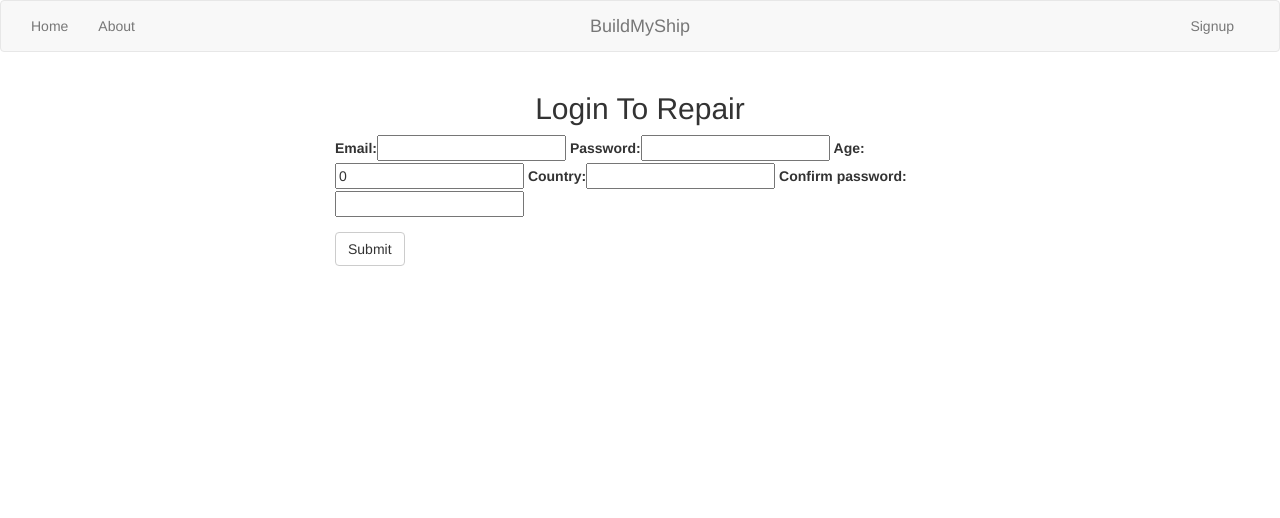
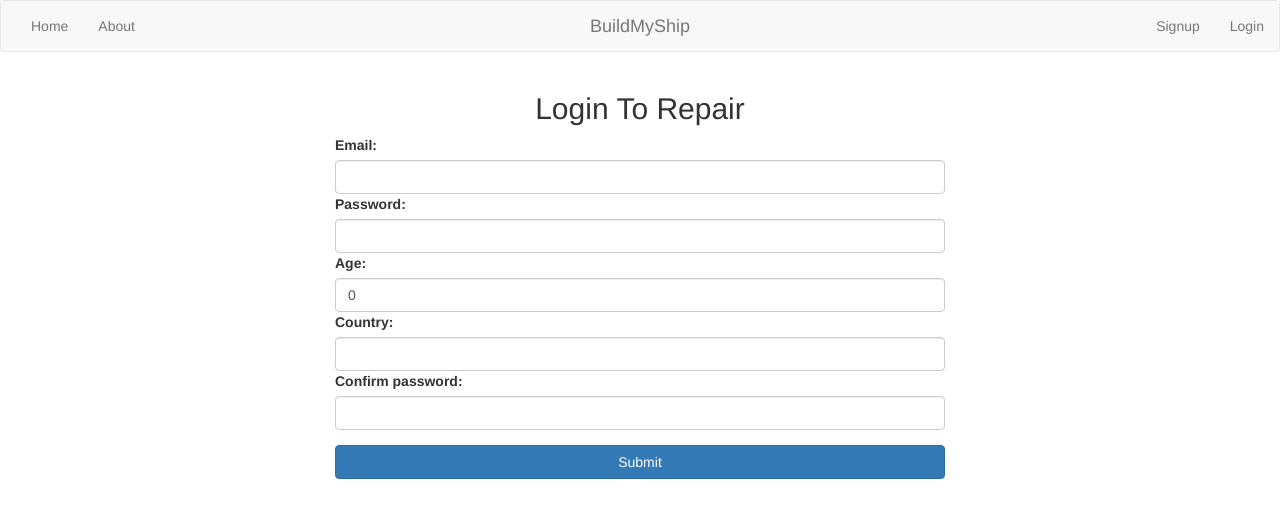
Before and after one commit to Satyamjay/repairmyship, a Django app: page /signup/ in a window 1280 px wide. Shown: the top 518 px of the page. Run offline with Django 3.2, Linux system fonts and the light colour scheme; some libraries are stand-ins or nearby versions.

Commit message:
inital commit

```diff
--- a/authentication/forms.py
+++ b/authentication/forms.py
@@ -6,13 +6,16 @@ from .models import *
 
 class RegisterForm(forms.ModelForm):
     # password1 = forms.CharField(widget=forms.PasswordInput)
-    password2 = forms.CharField(label='Confirm password', widget=forms.PasswordInput)
+    password2 = forms.CharField(label='Confirm password', widget=forms.PasswordInput(attrs={'class': 'form-control'}))
 
     class Meta:
         model = User
         fields = ('email', 'password', 'age', 'country')
         widgets = {
-            'password': forms.PasswordInput,
+            'email': forms.EmailInput(attrs={'class': 'form-control'}),
+            'password': forms.PasswordInput(attrs={'class': 'form-control'}),
+            'age': forms.NumberInput(attrs={'class': 'form-control', 'min': 20, 'max': 120}),
+            'country': forms.TextInput(attrs={'class': 'form-control'}),
         }
 
     def save(self, commit=True):
@@ -82,5 +85,5 @@ class UserAdminChangeForm(forms.ModelForm):
 
 
 class LoginForm(forms.Form):
-    email = forms.EmailField(label='Email', widget=forms.TextInput(attrs={'class': 'form-control'}))
+    email = forms.EmailField(label='Email', widget=forms.EmailInput(attrs={'class': 'form-control'}))
     password = forms.CharField(widget=forms.PasswordInput(attrs={'class': 'form-control'}))
--- a/authentication/templates/base/base.html
+++ b/authentication/templates/base/base.html
@@ -26,8 +26,8 @@
       </ul>
 
       <ul class="nav navbar-nav navbar-right">
-        <li><a href="#">Signup</a></li>
-        <li><a href="#">{{ login_or_logout }}</a></li>
+        <li><a href="/signup/">Signup</a></li>
+        <li><a href="/{% filter lower %}{{ login_or_logout }}{% endfilter %}/">{{ login_or_logout }}</a></li>
       </ul>
     </div>
 </nav>
--- a/authentication/templates/signup.html
+++ b/authentication/templates/signup.html
@@ -12,13 +12,13 @@
                 </div>
                 <div class="col-sm-1"></div>
             </div>
-                <form method="post">
+                <form method="post" id="form_id">
                    {% csrf_token %}
                    <div class="form-group">
                         {{ form }}
                    </div>
-                   <button class="btn btn-default" type="submit">Submit</button>
                  </form>
+            <button class="btn btn-primary btn-block" form="form_id" type="submit">Submit</button>
         </div>
         <div class="col-sm-3"></div>
     </div>
--- a/authentication/views.py
+++ b/authentication/views.py
@@ -14,7 +14,7 @@ def signup(request):
     if form.is_valid():
         User.objects.create_user(email=request.POST['email'], password=request.POST['password'], age=request.POST['age'], country=request.POST['country'])
         login(request)
-    return render(request, 'signup.html', context={'form': form})
+    return render(request, 'signup.html', context={'form': form, 'login_or_logout': 'Login'})
 
 
 def login(request):
```
